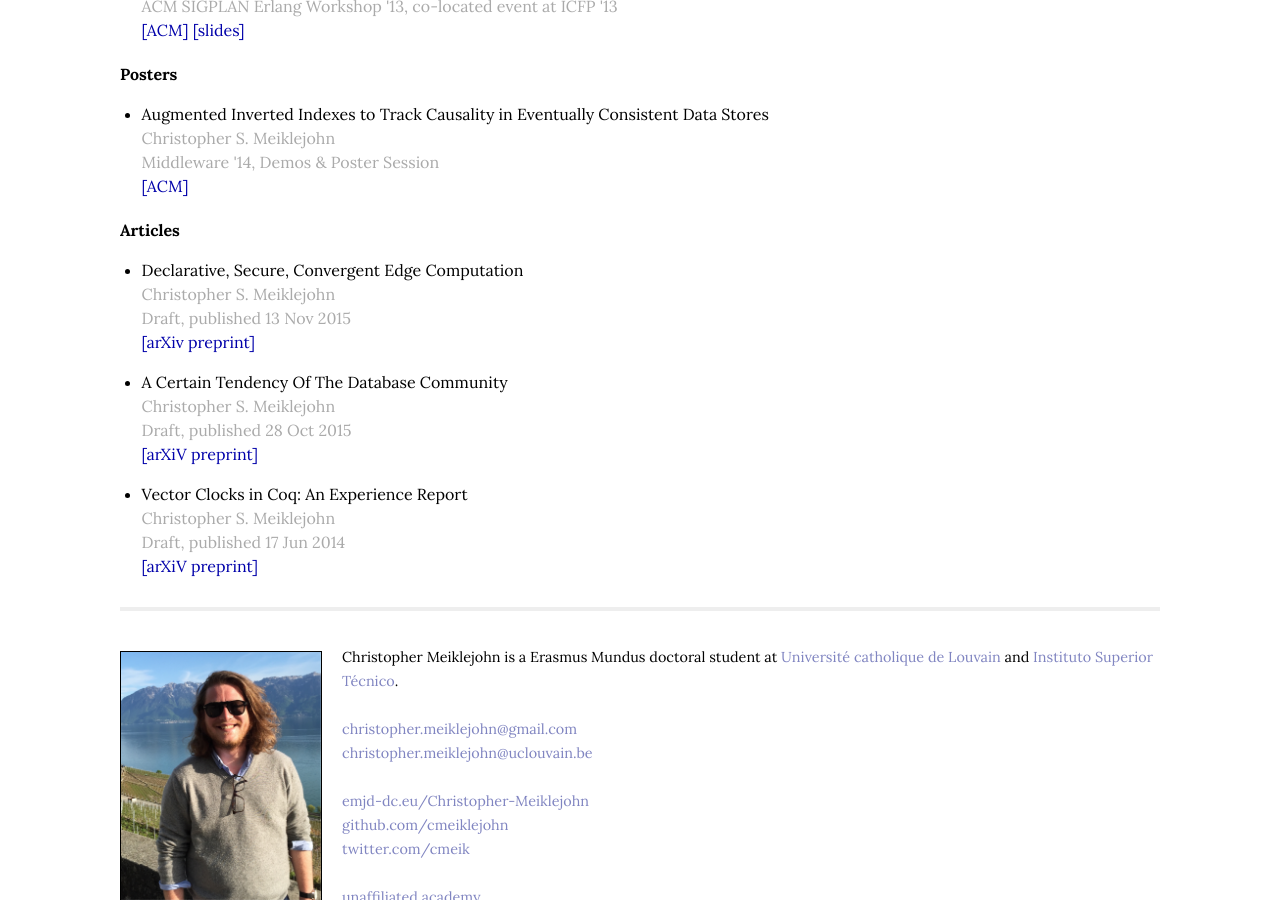
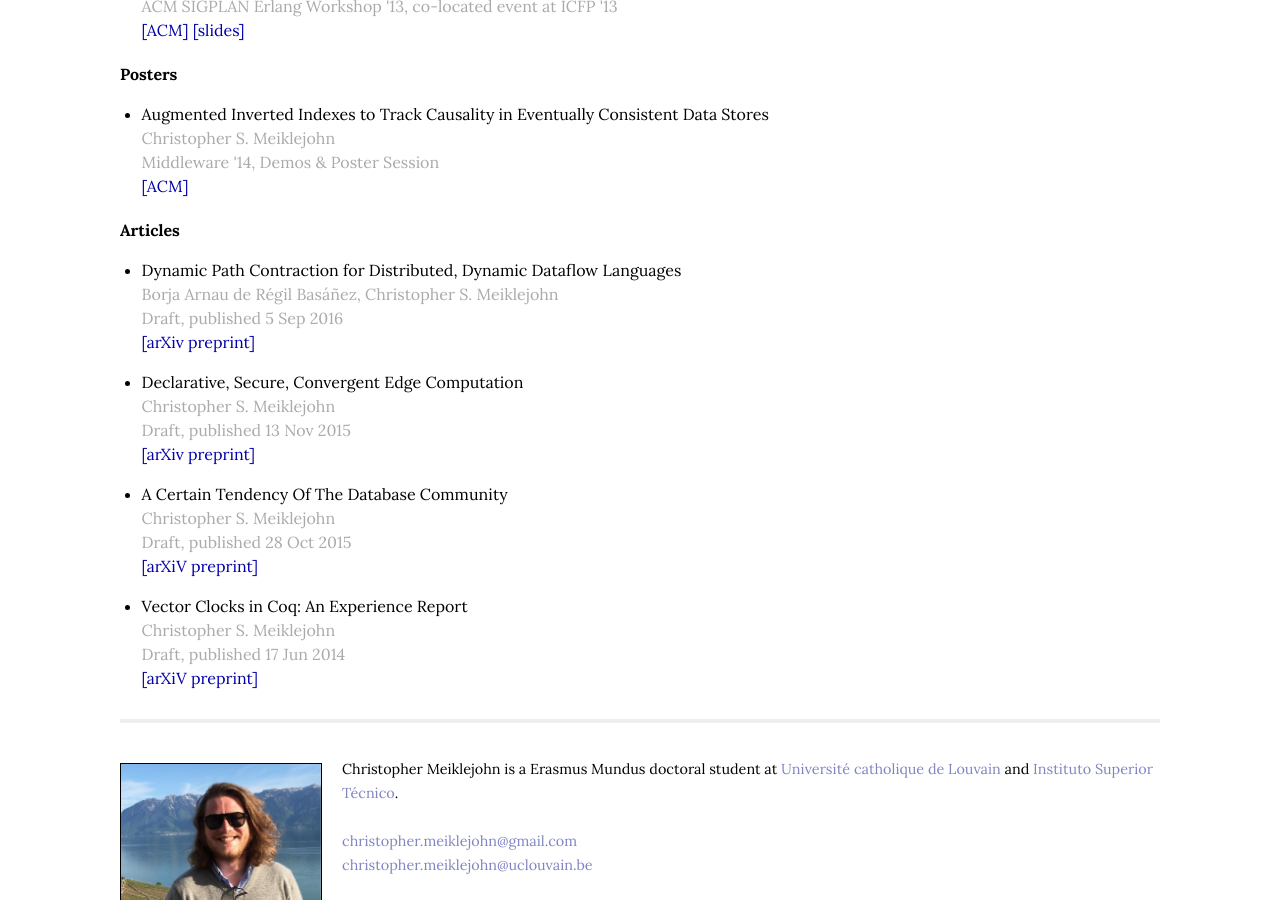
Before and after one commit to cmeiklejohn/cmeiklejohn.github.io, a Jekyll site: the page built from publications.html, in a window 1280 px wide and 900 px high, scrolled down 1686 px. Built offline with Jekyll 4.4.1, drawn with Linux system fonts in a browser that asks for light colours.

Commit message:
Add Dynamic Path Contraction preprint.

```diff
--- a/publications.html
+++ b/publications.html
@@ -155,6 +155,14 @@ title: Publications
   <ul>
     <li>
       <p>
+        Dynamic Path Contraction for Distributed, Dynamic Dataflow Languages
+        <span class="author">Borja Arnau de Régil Basáñez, Christopher S. Meiklejohn</span>
+        <span class="date">Draft, published 5 Sep 2016</span>
+        <span> <a href="http://arxiv.org/abs/1609.01068">[arXiv preprint]</a> </span>
+      </p>
+    </li>
+    <li>
+      <p>
         Declarative, Secure, Convergent Edge Computation
         <span class="author">Christopher S. Meiklejohn</span>
         <span class="date">Draft, published 13 Nov 2015</span>
```
